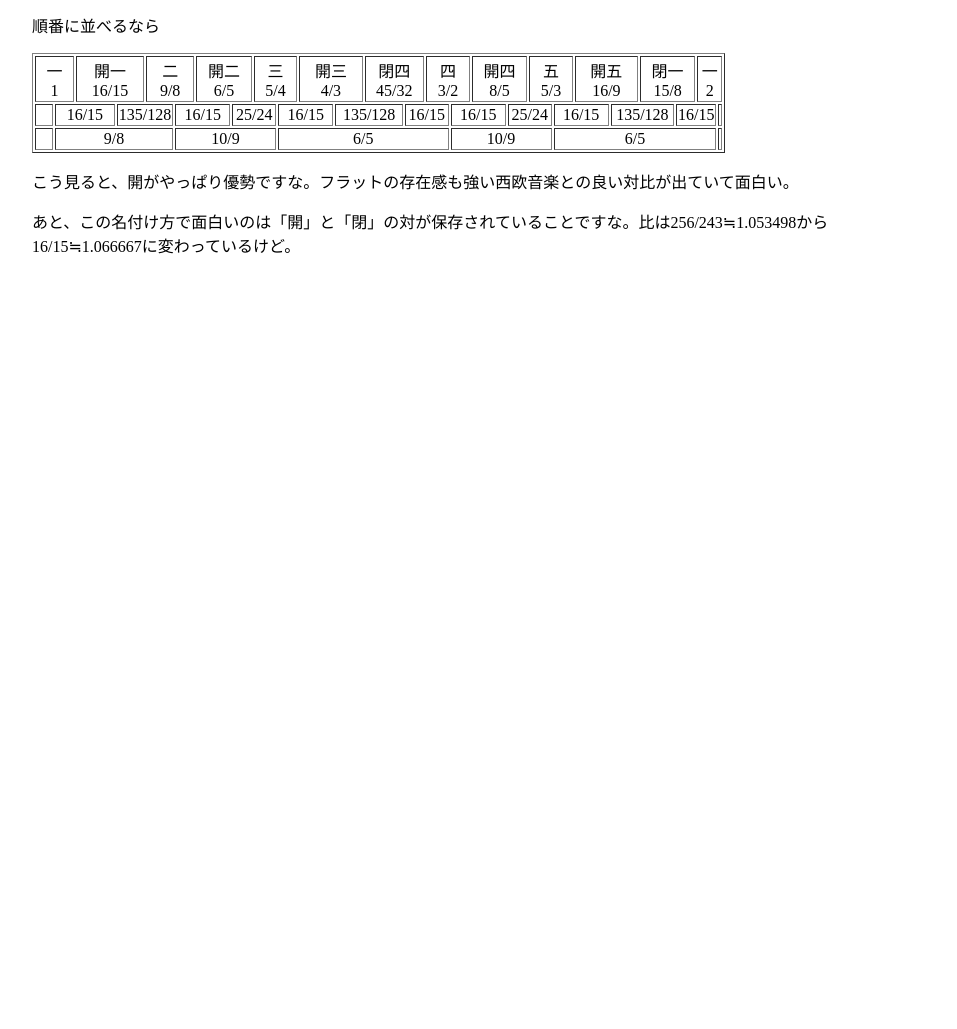
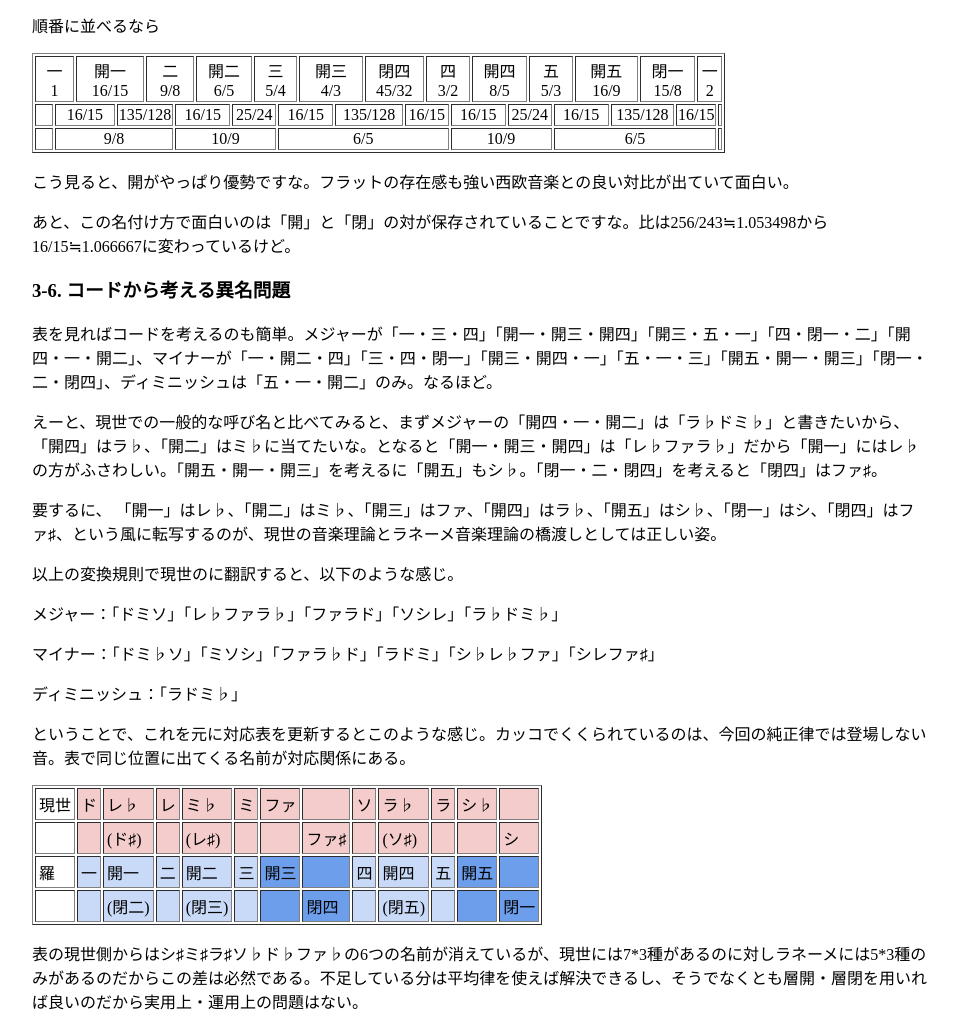
Before and after one commit to jurliyuuri/niesnurjorup, a plain HTML site: page index.html in a window 1280 px wide. Shown: the part 9175-10204 px from the top of the page, without its empty margins (160-1117 px from the left). Before the commit the page ends 9448 px from the top, so only its background shows below. Drawn offline with Linux system fonts and the light colour scheme.

Commit message:
Write 3-6. コードから考える異名問題

```diff
--- a/index.html
+++ b/index.html
@@ -221,5 +221,23 @@
 </table>
 <p>こう見ると、開がやっぱり優勢ですな。フラットの存在感も強い西欧音楽との良い対比が出ていて面白い。</p>
 <p>あと、この名付け方で面白いのは「開」と「閉」の対が保存されていることですな。比は256/243≒1.053498から16/15≒1.066667に変わっているけど。</p>
+<h3>3-6. コードから考える異名問題</h3>
+<p>表を見ればコードを考えるのも簡単。メジャーが「一・三・四」「開一・開三・開四」「開三・五・一」「四・閉一・二」「開四・一・開二」、マイナーが「一・開二・四」「三・四・閉一」「開三・開四・一」「五・一・三」「開五・開一・開三」「閉一・二・閉四」、ディミニッシュは「五・一・開二」のみ。なるほど。</p>
+<p>えーと、現世での一般的な呼び名と比べてみると、まずメジャーの「開四・一・開二」は「ラ♭ドミ♭」と書きたいから、「開四」はラ♭、「開二」はミ♭に当てたいな。となると「開一・開三・開四」は「レ♭ファラ♭」だから「開一」にはレ♭の方がふさわしい。「開五・開一・開三」を考えるに「開五」もシ♭。「閉一・二・閉四」を考えると「閉四」はファ♯。
+</p>
+<p>要するに、
+「開一」はレ♭、「開二」はミ♭、「開三」はファ、「開四」はラ♭、「開五」はシ♭、「閉一」はシ、「閉四」はファ♯、という風に転写するのが、現世の音楽理論とラネーメ音楽理論の橋渡しとしては正しい姿。</p>
+<p>以上の変換規則で現世のに翻訳すると、以下のような感じ。
+<p>
+メジャー：「ドミソ」「レ♭ファラ♭」「ファラド」「ソシレ」「ラ♭ドミ♭」</p>
+<p>マイナー：「ドミ♭ソ」「ミソシ」「ファラ♭ド」「ラドミ」「シ♭レ♭ファ」「シレファ♯」</p>
+<p>ディミニッシュ：「ラドミ♭」</p>
+<p>ということで、これを元に対応表を更新するとこのような感じ。カッコでくくられているのは、今回の純正律では登場しない音。表で同じ位置に出てくる名前が対応関係にある。</p>
+<table border="1" cellpadding="3"><tr><td>現世</td><td class="s1">ド</td><td class="s1">レ♭</td><td class="s1">レ</td><td class="s1">ミ♭</td><td class="s1">ミ</td><td class="s1">ファ</td><td class="s1"></td><td class="s1">ソ</td><td class="s1">ラ♭</td><td class="s1">ラ</td><td class="s1">シ♭</td><td class="s1">
+</td></tr><tr><td></td><td class="s1"></td><td class="s1">(ド♯)</td><td class="s1"></td><td class="s1">(レ♯)</td><td class="s1"></td><td class="s1"></td><td class="s1">ファ♯</td><td class="s1"></td><td class="s1">(ソ♯)</td><td class="s1"></td><td class="s1"></td><td class="s1">シ
+</td></tr><tr><td>羅</td><td class="s2">一</td><td class="s2">開一</td><td class="s2">二</td><td class="s2">開二</td><td class="s2">三</td><td class="s3">開三</td><td class="s3"></td><td class="s2">四</td><td class="s2">開四</td><td class="s2">五</td><td class="s3">開五</td><td class="s3">
+</td></tr><tr><td></td><td class="s2"></td><td class="s2">(閉二)</td><td class="s2"></td><td class="s2">(閉三)</td><td class="s2"></td><td class="s3"></td><td class="s3">閉四</td><td class="s2"></td><td class="s2">(閉五)</td><td class="s2"></td><td class="s3"></td><td class="s3">閉一
+</td></tr></table>
+<p>表の現世側からはシ♯ミ♯ラ♯ソ♭ド♭ファ♭の6つの名前が消えているが、現世には7*3種があるのに対しラネーメには5*3種のみがあるのだからこの差は必然である。不足している分は平均律を使えば解決できるし、そうでなくとも層開・層閉を用いれば良いのだから実用上・運用上の問題はない。</p>
 
 </body>
```
